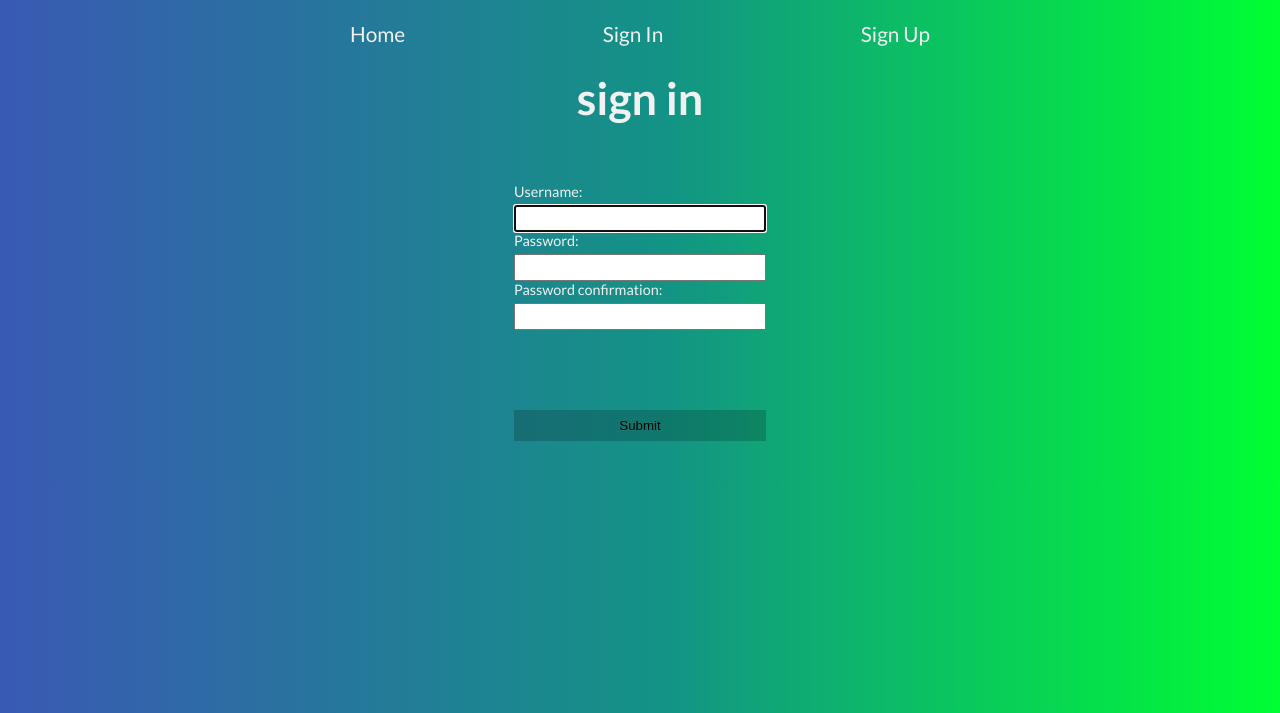
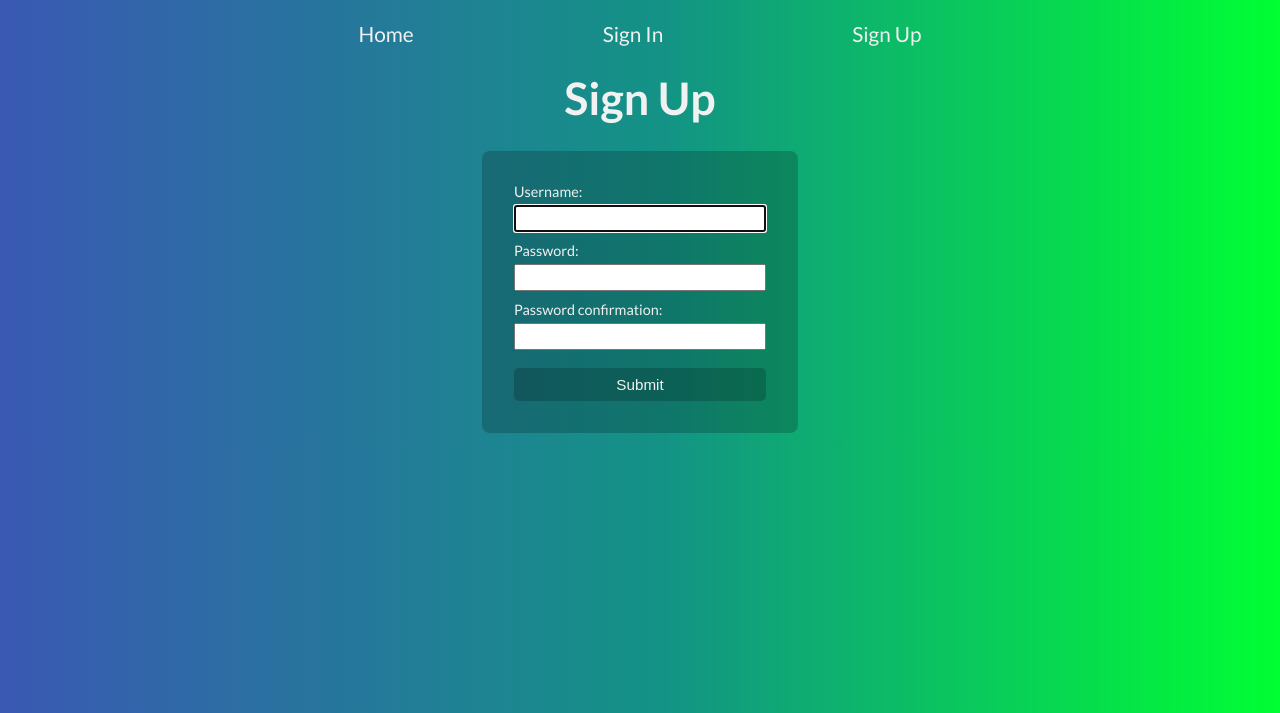
Before and after one commit to rsherm19/Streemer, a Django app: page /accounts/signup in a window 1280 px wide. Shown: the top 713 px of the page. Run offline with Django 5.2, Linux system fonts and the light colour scheme; some web fonts are replaced.

Commit message:
improve styling forms and navbar

```diff
--- a/Streemer/main_app/static/css/main.css
+++ b/Streemer/main_app/static/css/main.css
@@ -22,12 +22,16 @@ h1 {
 }
 
 
-form, table {
+.login,
+.form-container {
+    background-color: rgba(0, 0, 0, 0.2);
     width: fit-content;
     padding: 2rem;
     margin: 0 auto;
+    border-radius: 8px;
     display: flex;
     flex-direction: column;
+    justify-content: center;
 }
 
 label {
@@ -38,21 +42,41 @@ input {
     width: 15rem;
     padding: 4px;
     margin-top: 5px;
+    margin-bottom: 10px;
 }
 
 button {
-    padding: .5rem 0;
-    margin-top: 1rem;
+    padding: .5rem 2rem;
+    margin-top: 0.5rem;
     border-style: none;
+    border-radius: 5px;
     background-color: rgba(0, 0, 0, 0.185);
+    color: rgb(241, 241, 241);
+    font-size: 0.95rem;
+    transition: 0.3s;
 }
 
+button:hover {
+    transform: scale(1.02);
+    cursor: pointer;
+}
 
-.nav-main,
+fieldset {
+    display: none;
+}
+
+.nav-main {
+    display: flex;
+    justify-content: space-around;
+    align-items: center;
+    margin: 1.3rem 7vw;
+}
+
 .nav-auth {
     display: flex;
     justify-content: space-around;
-    margin: 1.3rem 19vw;
+    align-items: center;
+    margin: 1.3rem 20vw;
 }
 
 .nav-link {
@@ -60,6 +84,13 @@ button {
     text-decoration: none;
     color: rgb(241, 241, 241);
     font-size: 1.3rem;
+    transition: 0.3s;
+}
+
+.nav-link:hover {
+    transform: scale(1.02);
+    color: transparent;
+    text-shadow: 0px 2px 1px rgb(241, 241, 241);
 }
 
 .helptext {
@@ -73,3 +104,15 @@ button {
     font-style: italic;
     transform: rotate(-4deg);
 }
+
+#logout-form {
+    padding: 0;
+    margin: 0;
+}
+
+#logout-form>button {
+    background-color: transparent;
+    font-size: 1.3rem;
+    padding: 0;
+    margin-top: 3px;
+}
--- a/Streemer/main_app/templates/base.html
+++ b/Streemer/main_app/templates/base.html
@@ -31,7 +31,6 @@
             <a href="{% url 'home' %}" class="nav-link">Home</a>
             <a href="{% url 'sign-in' %}" class="nav-link">Sign In</a>
             <a href="{% url 'sign-up' %}" class="nav-link">Sign Up</a>
-            </form>
         </div>
         {% endif %}
     </nav>
--- a/Streemer/main_app/templates/signup.html
+++ b/Streemer/main_app/templates/signup.html
@@ -3,14 +3,29 @@
 
 {% block content %}
 
-<h1>sign in</h1>
+<h1>Sign Up</h1>
 
 <form action="" method="post" class="form-container">
-    {% csrf_token %}
-    <table>
-      {{ form }}
-    </table>
-    <button type="submit" class="btn submit">Submit</button>
-  </form>
+  {% csrf_token %}
+  {{ form }}
+  <!-- {% for field in form %}
+  <div>
+    {{ field.label_tag }}
+    {{field}}
+  </div>
+  {% if field.help_text %}
+  <div>{{field.help_text}}</div>
+  {% endif %}
+
+  {% for error in field.errors %}
+  <div style="color: red;">{{error}}</div>
+  {% endfor %}
+
+  {% endfor %} -->
+  {% if error_message %}
+  <p>{{error_message}}</p>
+  {% endif %}
+  <button type="submit" class="btn submit">Submit</button>
+</form>
 
 {% endblock %}
```
